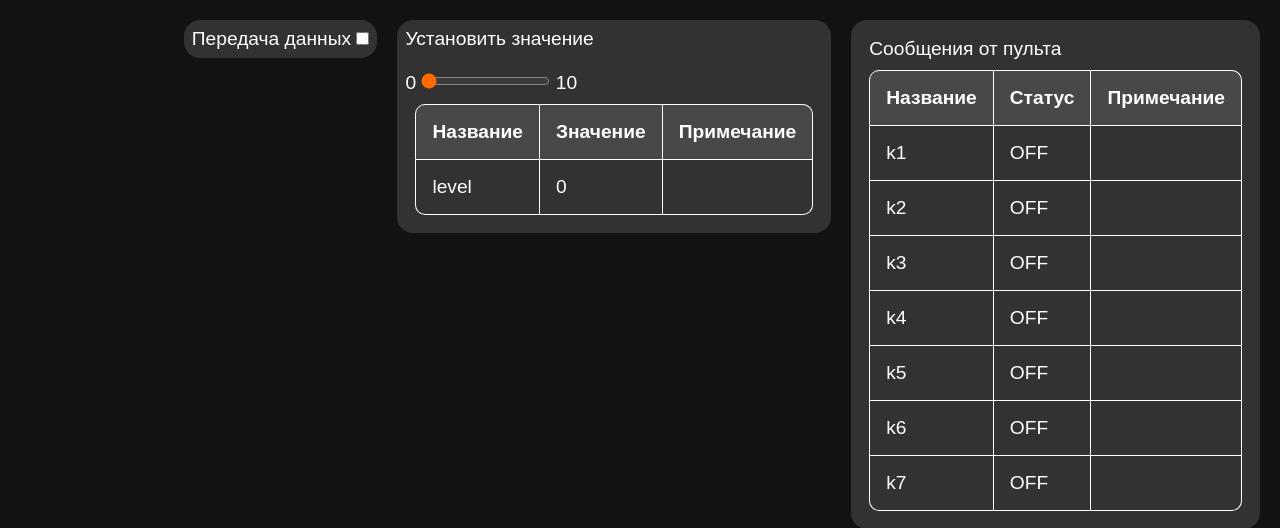
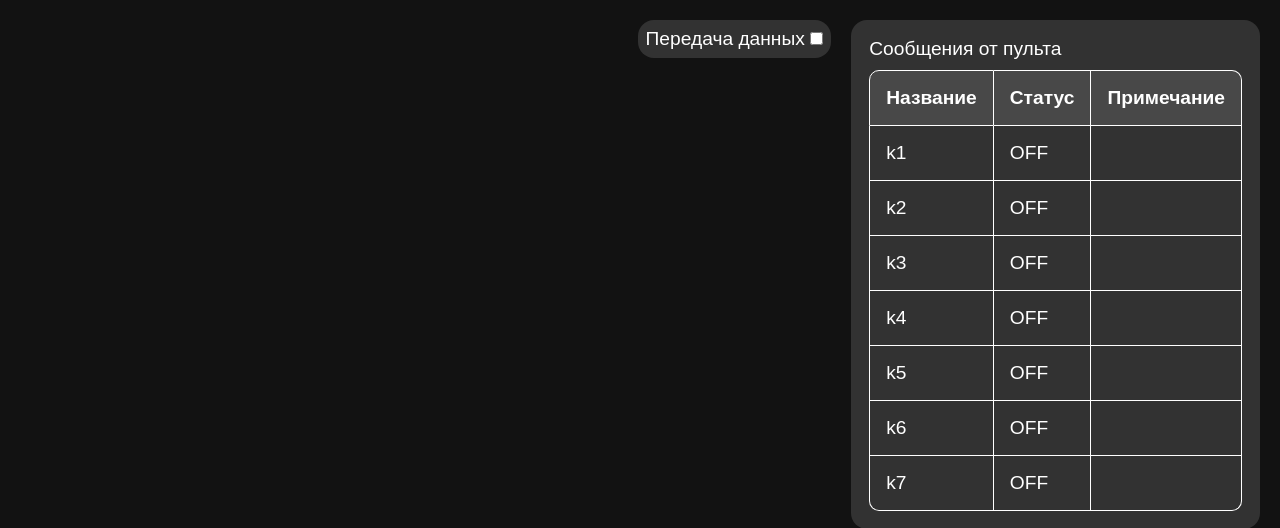
Before and after one commit to TheSpace-hub/SchoolProject-DataTransferProtocols-Website, a Django app: page / in a window 1280 px wide. Shown: the top 528 px of the page. Run offline with Django 3.2, Linux system fonts and the light colour scheme; parts of the project's set-up code (start-up, migrations or seed data) failed here and were passed over.

Commit message:
Hide range input

```diff
--- a/mainapp/templates/index.html
+++ b/mainapp/templates/index.html
@@ -13,28 +13,28 @@
         <div class="transfer">
             <label for="working">Передача данных </label> <input type="checkbox" name="working" id="working">
         </div>
-        <div class="level">
-            <label for="level-input">Установить значение</label> <br> <br>
-            <label>0</label>
-            <input type="range" name="level" value="0" id="level-input" min="0" max="10" oninput="update_level()">
-            <label>10</label>
-            <table>
-                <thead>
-                <tr>
-                    <th>Название</th>
-                    <th>Значение</th>
-                    <th>Примечание</th>
-                </tr>
-                </thead>
-                <tbody>
-                <tr id="level">
-                    <td>level</td>
-                    <td id="level-status">0</td>
-                    <td></td>
-                </tr>
-                </tbody>
-            </table>
-        </div>
+<!--        <div class="level">-->
+<!--            <label for="level-input">Установить значение</label> <br> <br>-->
+<!--            <label>0</label>-->
+<!--            <input type="range" name="level" value="0" id="level-input" min="0" max="10" oninput="update_level()">-->
+<!--            <label>10</label>-->
+<!--            <table>-->
+<!--                <thead>-->
+<!--                <tr>-->
+<!--                    <th>Название</th>-->
+<!--                    <th>Значение</th>-->
+<!--                    <th>Примечание</th>-->
+<!--                </tr>-->
+<!--                </thead>-->
+<!--                <tbody>-->
+<!--                <tr id="level">-->
+<!--                    <td>level</td>-->
+<!--                    <td id="level-status">0</td>-->
+<!--                    <td></td>-->
+<!--                </tr>-->
+<!--                </tbody>-->
+<!--            </table>-->
+<!--        </div>-->
         <div class="dashboard">
             <p>Сообщения от пульта</p>
             <table>
```
